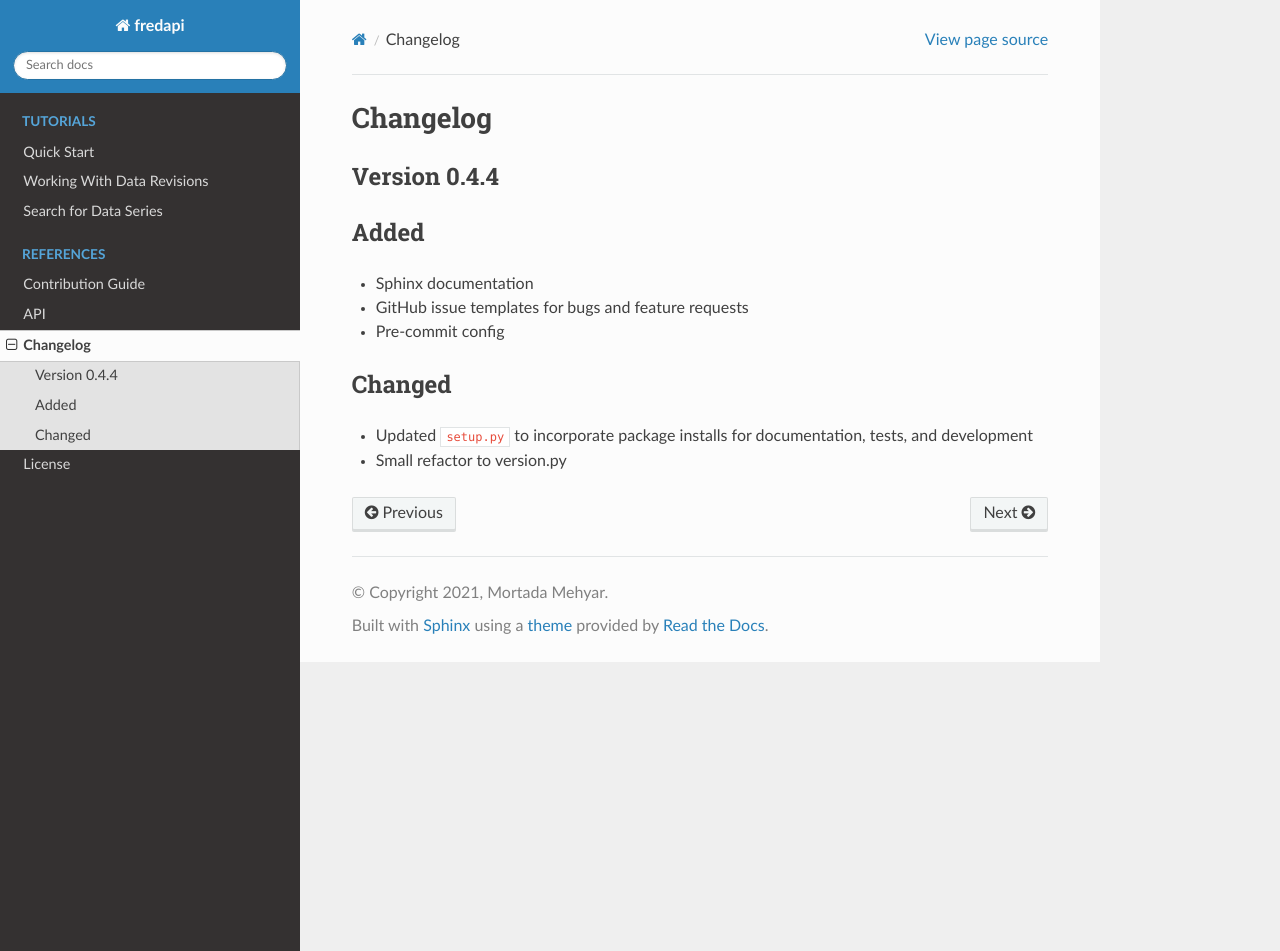
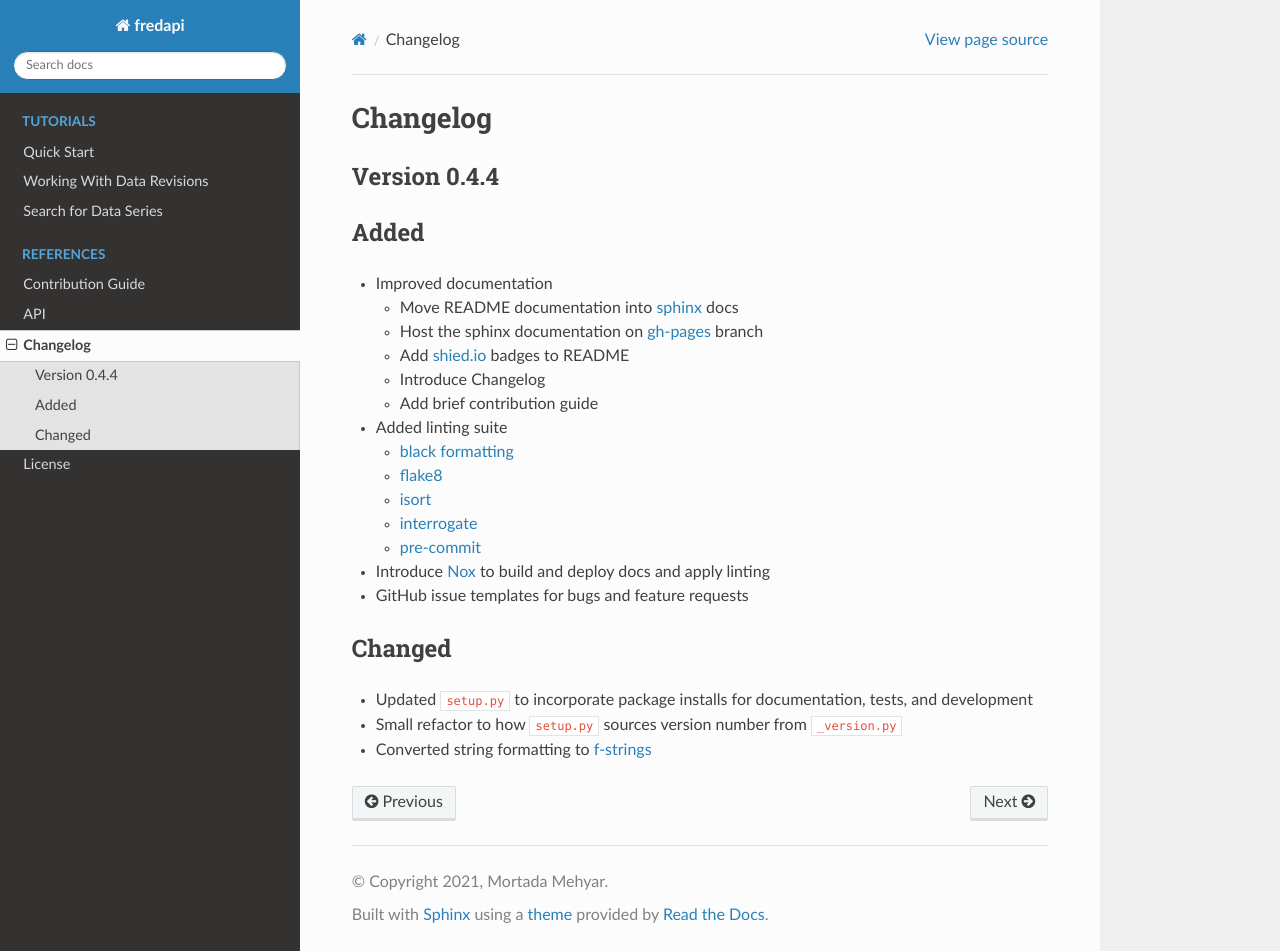
Before and after one commit to mortada/fredapi, a Sphinx documentation site: the page built from docs/references/CHANGELOG.md, in a window 1280 px wide and 951 px high. Built offline with Sphinx 7.4.7 and the Read the Docs theme 2.0.0, drawn with Linux system fonts in a browser that asks for light colours.

Commit message:
Update changelog

```diff
--- a/docs/references/CHANGELOG.md
+++ b/docs/references/CHANGELOG.md
@@ -4,11 +4,23 @@
 
 ## Added
 
-* Sphinx documentation
+* Improved documentation
+    * Move README documentation into [sphinx](https://www.sphinx-doc.org/en/master/) docs
+    * Host the sphinx documentation on [gh-pages](https://pages.github.com) branch
+    * Add [shied.io](https://shields.io) badges to README
+    * Introduce Changelog
+    * Add brief contribution guide
+* Added linting suite
+    * [black formatting](https://black.readthedocs.io/en/stable/)
+    * [flake8](https://flake8.pycqa.org/en/latest/)
+    * [isort](https://github.com/PyCQA/isort)
+    * [interrogate](https://interrogate.readthedocs.io/en/latest/)
+    * [pre-commit](https://pre-commit.com)
+* Introduce [Nox](https://nox.thea.codes/en/stable/) to build and deploy docs and apply linting
 * GitHub issue templates for bugs and feature requests
-* Pre-commit config
 
 ## Changed
 
 * Updated `setup.py` to incorporate package installs for documentation, tests, and development
-* Small refactor to version.py
+* Small refactor to how `setup.py` sources version number from `_version.py`
+* Converted string formatting to [f-strings](https://realpython.com/python-f-strings/)
```
